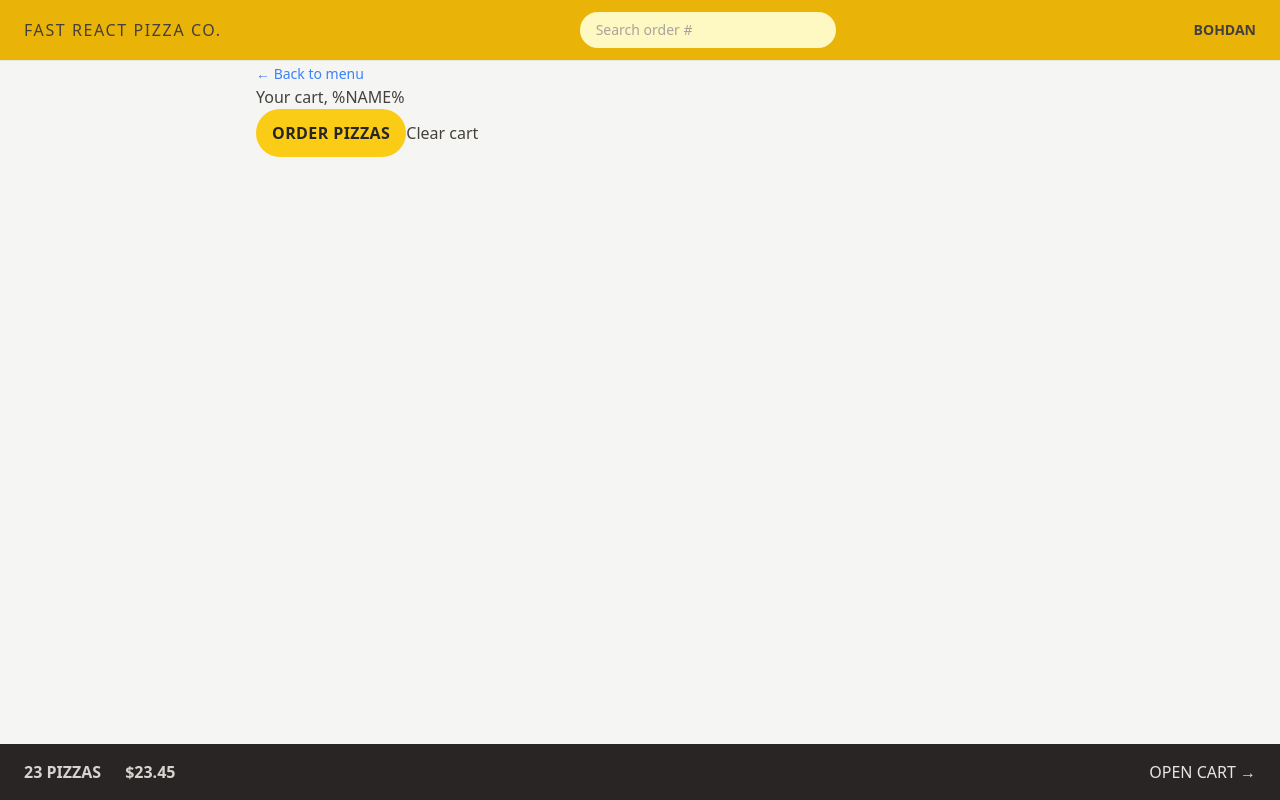
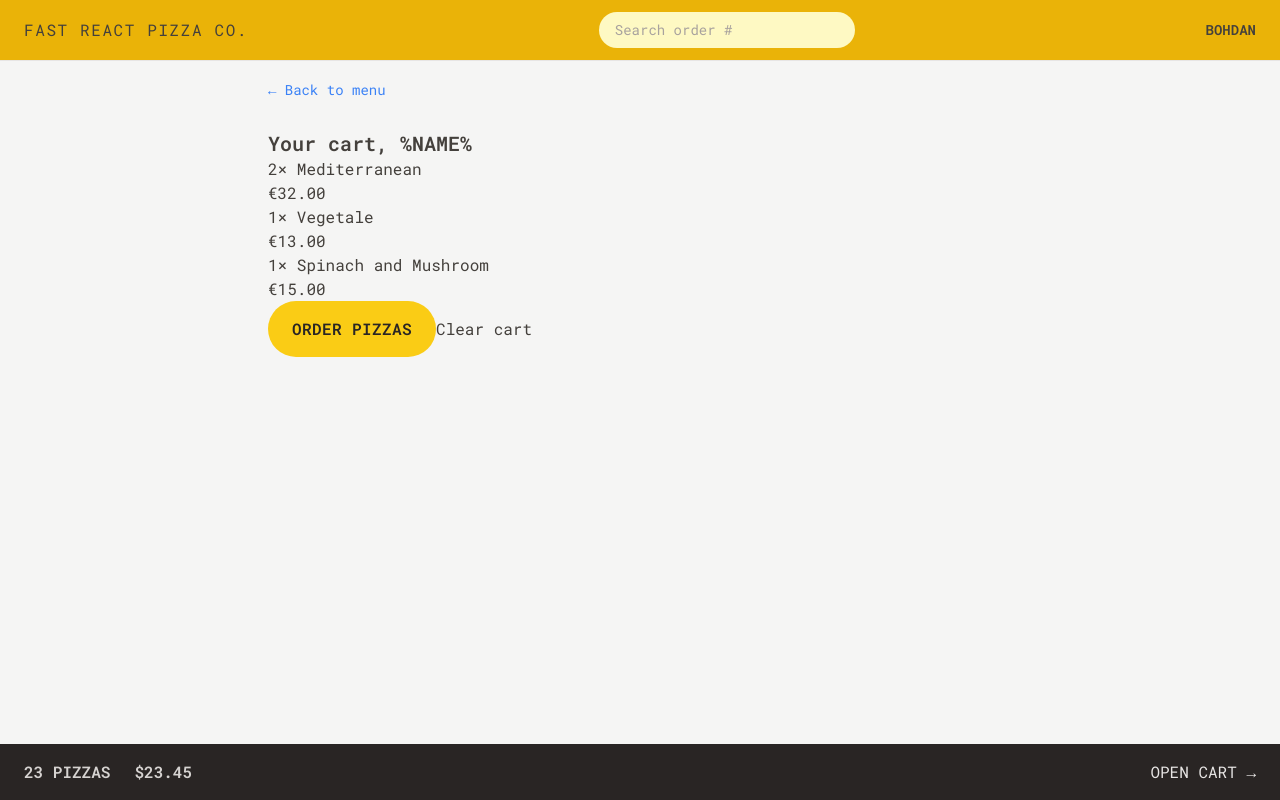
Before and after one commit to jetstream1128/fast-react-pizza, a React (Vite) app: page /cart in a window 1280 px wide. Built offline with nearby package versions, Linux system fonts and the light colour scheme.

Commit message:
added menu styling

```diff
--- a/index.html
+++ b/index.html
@@ -3,6 +3,12 @@
   <head>
     <meta charset="UTF-8" />
     <link rel="icon" type="image/svg+xml" href="/vite.svg" />
+    <link rel="preconnect" href="https://fonts.googleapis.com" />
+    <link rel="preconnect" href="https://fonts.gstatic.com" crossorigin />
+    <link
+      href="https://fonts.googleapis.com/css2?family=Roboto+Mono:ital,wght@0,100..700;1,100..700&display=swap"
+      rel="stylesheet"
+    />
     <meta name="viewport" content="width=device-width, initial-scale=1.0" />
     <title>Vite + React</title>
   </head>
--- a/src/features/cart/Cart.jsx
+++ b/src/features/cart/Cart.jsx
@@ -1,6 +1,6 @@
-import { Link } from "react-router-dom";
 import LinkButton from "../../ui/LinkButton";
 import Button from "../../ui/Button";
+import CartItem from "./CartItem";
 
 const fakeCart = [
   {
@@ -30,13 +30,21 @@
   const cart = fakeCart;
 
   return (
-    <div>
+    <div className="px-3 py-4">
       <LinkButton to="/menu">&larr; Back to menu</LinkButton>
 
-      <h2>Your cart, %NAME%</h2>
+      <h2 className="mt-7 text-xl font-semibold">Your cart, %NAME%</h2>
+
+      <ul>
+        {cart.map((item) => (
+          <CartItem item={item} key={item.key} />
+        ))}
+      </ul>
 
       <div>
-        <Button to="/order/new">Order pizzas</Button>
+        <Button type="primary" to="/order/new">
+          Order pizzas
+        </Button>
         <button>Clear cart</button>
       </div>
     </div>
--- a/src/features/cart/CartItem.jsx
+++ b/src/features/cart/CartItem.jsx
@@ -4,7 +4,7 @@
   const { pizzaId, name, quantity, totalPrice } = item;
 
   return (
-		<li>
+    <li key={pizzaId}>
       <p>
         {quantity}&times; {name}
       </p>
--- a/src/features/menu/Menu.jsx
+++ b/src/features/menu/Menu.jsx
@@ -7,7 +7,7 @@
   const menu = useLoaderData();
 
   return (
-		<ul>
+    <ul className="divide-y divide-stone-200 px-2 ">
       {menu.map((pizza) => (
         <MenuItem pizza={pizza} key={pizza.id} />
       ))}
--- a/src/features/menu/MenuItem.jsx
+++ b/src/features/menu/MenuItem.jsx
@@ -1,16 +1,30 @@
+import Button from "../../ui/Button";
 import { formatCurrency } from "../../utils/helpers";
 
 function MenuItem({ pizza }) {
   const { id, name, unitPrice, ingredients, soldOut, imageUrl } = pizza;
 
   return (
-		<li>
-			<img src={imageUrl} alt={name} />
-			<div>
-				<p>{name}</p>
-				<p>{ingredients.join(", ")}</p>
-				<div>
-					{!soldOut ? <p>{formatCurrency(unitPrice)}</p> : <p>Sold out</p>}
+    <li key={id} className="flex gap-4 py-2">
+      <img
+        src={imageUrl}
+        alt={name}
+        className={`h-24 ${soldOut ? "opacity-70 grayscale" : ""}`}
+      />
+      <div className="flex grow flex-col pt-0.5">
+        <p className="font-medium">{name}</p>
+        <p className="text-sm capitalize italic text-stone-500">
+          {ingredients.join(", ")}
+        </p>
+        <div className="mt-auto flex items-center justify-between">
+          {!soldOut ? (
+            <p className="text-sm">{formatCurrency(unitPrice)}</p>
+          ) : (
+            <p className="text-sm font-medium uppercase text-stone-500">
+              Sold out
+            </p>
+          )}
+          <Button type="small">Add to cart</Button>
         </div>
       </div>
     </li>
--- a/src/features/order/CreateOrder.jsx
+++ b/src/features/order/CreateOrder.jsx
@@ -34,7 +34,7 @@
 ];
 
 function CreateOrder() {
-  // const [withPriority, setWithPriority] = useState(false);
+  const [withPriority, setWithPriority] = useState(false);
   const cart = fakeCart;
   const navigation = useNavigation();
   const isSubmitting = navigation.state === "submitting";
@@ -73,15 +73,15 @@
             name="priority"
             id="priority"
             className="h-6 w-6 accent-yellow-400 focus:outline-none focus:ring  focus:ring-yellow-400 focus:ring-offset-2"
-            // value={withPriority}
-            // onChange={(e) => setWithPriority(e.target.checked)}
+            value={withPriority}
+            onChange={(e) => setWithPriority(e.target.checked)}
           />
           <label htmlFor="priority">Want to yo give your order priority?</label>
         </div>
 
         <div>
           <input type="hidden" name="cart" value={JSON.stringify(cart)} />
-          <Button disabled={isSubmitting}>
+          <Button type="primary" disabled={isSubmitting}>
             {isSubmitting ? "Placing order..." : "Order now"}
           </Button>
         </div>
--- a/src/features/user/CreateUser.jsx
+++ b/src/features/user/CreateUser.jsx
@@ -24,7 +24,7 @@
 
       {username !== "" && (
         <div>
-          <Button>Start ordering</Button>
+          <Button type="primary">Start ordering</Button>
         </div>
       )}
     </form>
--- a/src/ui/Button.jsx
+++ b/src/ui/Button.jsx
@@ -1,18 +1,23 @@
 import { Link } from "react-router-dom";
 
-function Button({ children, disabled, to }) {
-  const className =
-    "inline-block rounded-full bg-yellow-400 px-4 py-3 font-semibold uppercase tracking-wide text-stone-800 transition-colors duration-300 hover:bg-yellow-300 focus:outline-none focus:ring focus:ring-yellow-300 focus:ring-offset-2 disabled:cursor-not-allowed";
+function Button({ children, disabled, to, type }) {
+  const base =
+    "inline-block rounded-full bg-yellow-400 font-semibold uppercase tracking-wide text-stone-800 transition-colors duration-300 hover:bg-yellow-300 focus:outline-none focus:ring focus:ring-yellow-300 focus:ring-offset-2 disabled:cursor-not-allowed";
+
+  const styles = {
+    primary: base + " px-4 py-3 md:px-6 md:py-4",
+    small: base + " px-4 py-2 md:px-5 md:py-2.5 text-xs",
+  };
 
   if (to)
     return (
-      <Link to={to} className={className}>
+      <Link to={to} className={styles[type]}>
         {children}
       </Link>
     );
 
   return (
-    <button disabled={disabled} className={className}>
+    <button disabled={disabled} className={styles[type]}>
       {children}
     </button>
   );
--- a/tailwind.config.js
+++ b/tailwind.config.js
@@ -1,8 +1,20 @@
 /** @type {import('tailwindcss').Config} */
+//eslint-disable-next-line
 export default {
-	content: ["./index.html", "./src/**/*.{js,ts,jsx,tsx}"],
-	theme: {
-		extend: {},
-	},
-	plugins: [],
+  content: ["./index.html", "./src/**/*.{js,ts,jsx,tsx}"],
+  theme: {
+    fontFamily: {
+      sans: "Roboto Mono, monospace",
+    },
+
+    extend: {
+      colors: {
+        pizza: "#123456",
+      },
+      height: {
+        screen: "100dvh",
+      },
+    },
+  },
+  plugins: [],
 };
```
Lines whose indentation alone changed are shown as unchanged.
